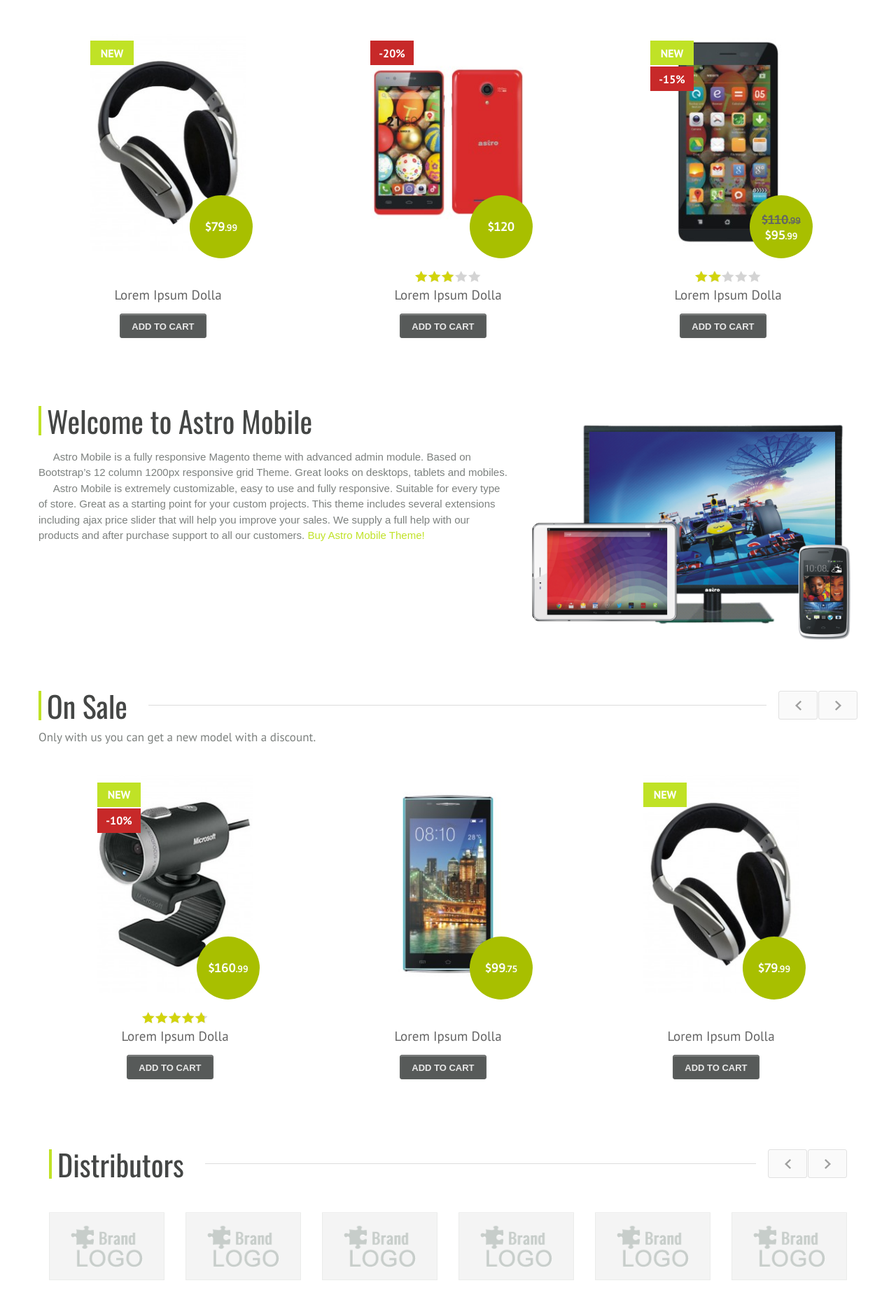
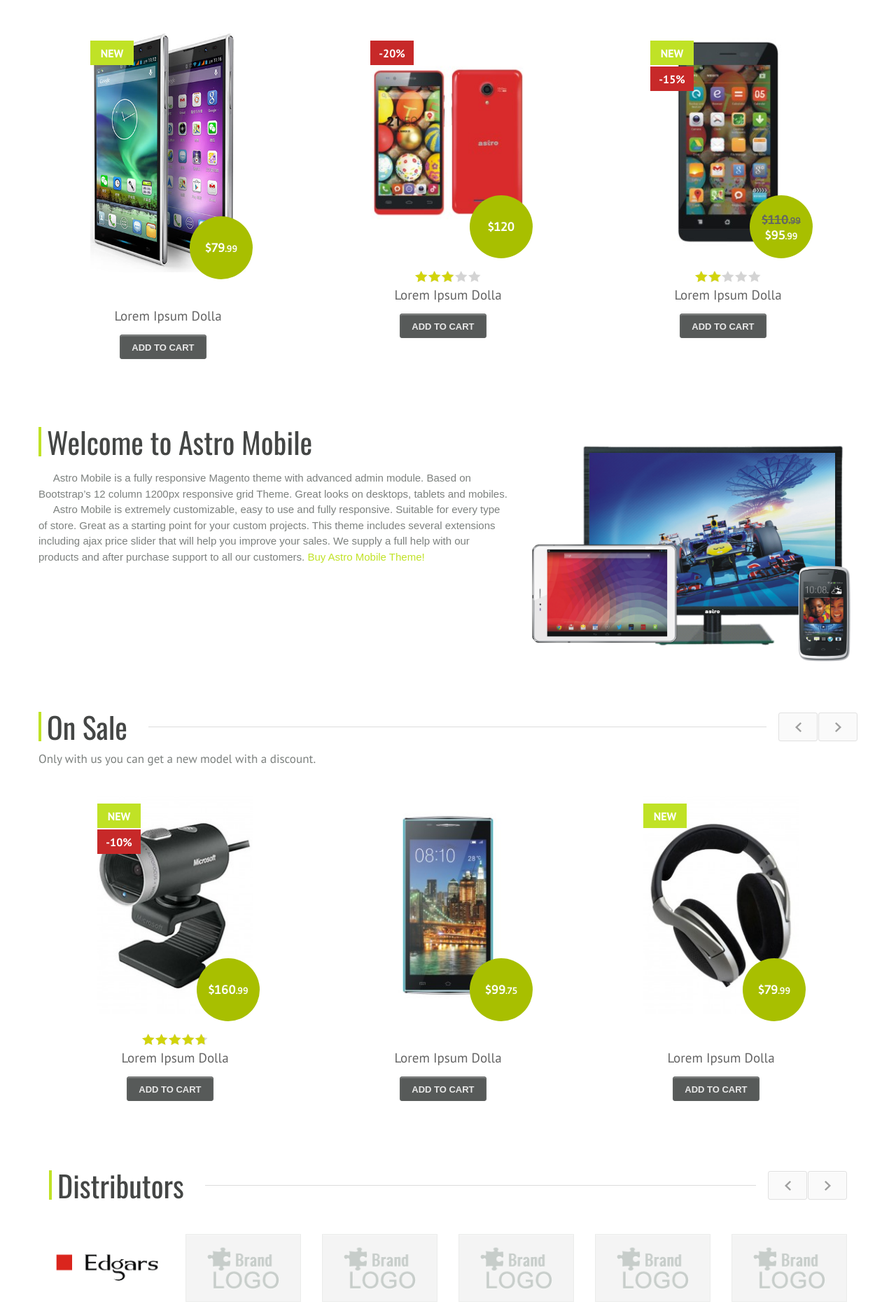
Before and after one commit to tinasherobert/astroweb, a plain HTML site: page index.html in a window 1280 px wide. Shown: the part 1602-3465 px from the top of the page at 70% size. Drawn offline with nearby package versions, Linux system fonts and the light colour scheme; a web font is replaced by a local one.

Commit message:
Homepage
Brand logo, new images

```diff
--- a/index.html
+++ b/index.html
@@ -465,8 +465,8 @@
         									<div class="item-image-container">
 											<figure>
 												<a href="product.html">
-													<img src="images/products/headphones1.jpg" alt="Headphones 1" class="item-image">
-													<img src="images/products/headphones1-hover.jpg" alt="Headphones 1 Hover" class="item-image-hover">
+													<img src="images/products/Virtual_2_on_sale.jpg" alt="Headphones 1" class="item-image">
+													<img src="images/products/Virtual_2_on_sale_hover.jpg" alt="Headphones 1 Hover" class="item-image-hover">
 												</a>
 											</figure>
         										<div class="item-price-container">
@@ -1708,7 +1708,7 @@
                                 <div class="sm-margin"></div><!-- space -->
                                 <div class="row">
                                     <div class="brand-slider owl-carousel">
-                                        <a href="#"><img src="images/brands/brand-logo.png" alt="Brand Logo 1"></a>
+                                        <a href="#"><img src="images/brands/edgars.png" alt="Brand Logo 1"></a>
                                         <a href="#"><img src="images/brands/brand-logo.png" alt="Brand Logo 2"></a>
                                         <a href="#"><img src="images/brands/brand-logo.png" alt="Brand Logo 3"></a>
                                         <a href="#"><img src="images/brands/brand-logo.png" alt="Brand Logo 4"></a>
```
Also changed, not shown: images/brands/edgars.png (added), images/products/Virtual_2_on_sale.jpg (added), images/products/Virtual_2_on_sale_hover.jpg (added).
